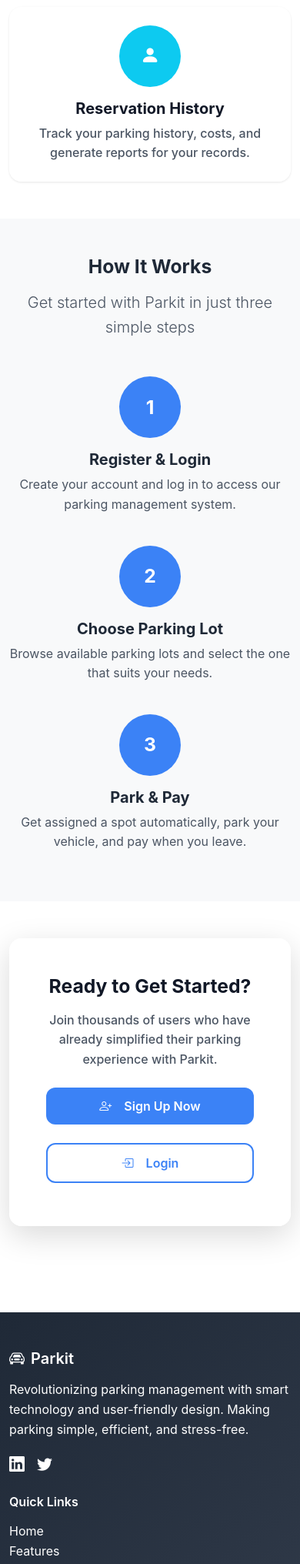
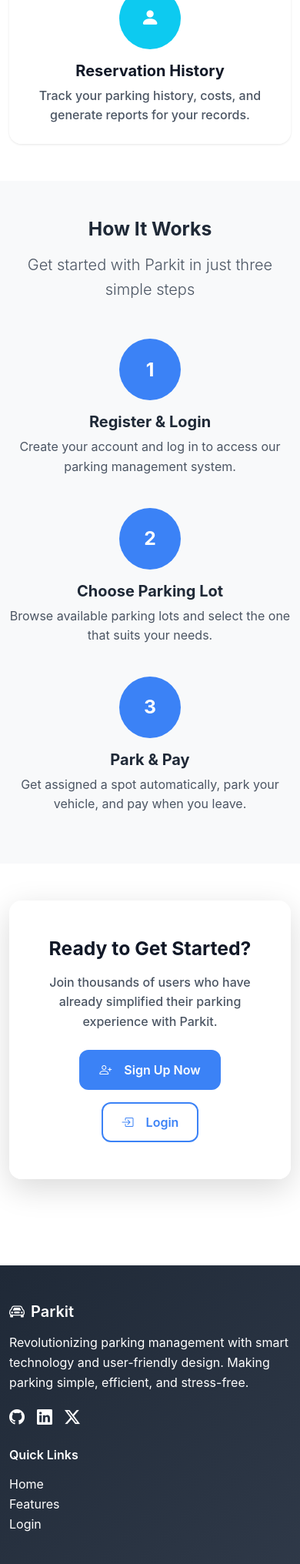
Before and after one commit to theshivam7/Parkit, a Flask app: page / in a window 390 px wide. Shown: the part 1760-3792 px from the top of the page at 77% size. Run offline with Flask 3, Linux system fonts and the light colour scheme; parts of the project's set-up code (start-up, migrations or seed data) failed here and were passed over; some libraries are stand-ins or nearby versions.

Commit message:
style: unify buttons, icons and footer links

```diff
--- a/static/css/style.css
+++ b/static/css/style.css
@@ -120,7 +120,7 @@ body {
     font-weight: 600;
     font-size: 1rem;
     transition: all 0.3s ease;
-    border: none;
+    border: 2px solid transparent;
     text-decoration: none;
     display: inline-flex;
     align-items: center;
@@ -268,7 +268,7 @@ body {
 
 .badge.bg-warning {
     background: var(--warning-color) !important;
-    color: white;
+    color: #1f2937;
 }
 
 .badge.bg-danger {
@@ -774,7 +774,7 @@ body {
 
 .badge.bg-warning {
     background: var(--warning-color) !important;
-    color: white;
+    color: #1f2937;
 }
 
 .badge.bg-danger {
@@ -859,18 +859,13 @@ body {
         font-size: 2rem;
     }
 
-    .btn {
-        width: 100%;
-        margin-bottom: 0.5rem;
-    }
-
     .card-body {
         padding: 1.5rem;
     }
 
     .table-responsive {
         border-radius: 16px;
-        overflow: hidden;
+        overflow-x: auto;
     }
 
     .parking-lot-card {
@@ -1038,3 +1033,19 @@ body {
 ::-webkit-scrollbar-thumb:hover {
     background: var(--primary-dark);
 }
+
+.btn.btn-sm {
+    padding: 0.4rem 0.75rem;
+    font-size: 0.875rem;
+    border-radius: 8px;
+}
+
+.btn.btn-outline-danger {
+    border-color: var(--danger-color);
+    color: var(--danger-color);
+}
+
+.btn.btn-outline-danger:hover {
+    background: var(--danger-color);
+    color: white;
+}
--- a/templates/base.html
+++ b/templates/base.html
@@ -5,8 +5,9 @@
     <meta name="viewport" content="width=device-width, initial-scale=1" />
     <title>{% block title %}Parkit - Smart Parking Management{% endblock %}</title>
     <link href="https://cdn.jsdelivr.net/npm/bootstrap@5.3.0/dist/css/bootstrap.min.css" rel="stylesheet" />
-    <link rel="stylesheet" href="https://cdn.jsdelivr.net/npm/bootstrap-icons@1.10.0/font/bootstrap-icons.css" />
+    <link rel="stylesheet" href="https://cdn.jsdelivr.net/npm/bootstrap-icons@1.11.3/font/bootstrap-icons.min.css" />
     <link rel="stylesheet" href="{{ url_for('static', filename='css/style.css') }}" />
+    <link rel="icon" type="image/svg+xml" href="{{ url_for('static', filename='favicon.svg') }}" />
     <style>
         :root {
             --primary-color: #3b82f6;
@@ -52,6 +53,7 @@
         }
 
         .navbar-nav-link {
+            text-decoration: none;
             font-weight: 500;
             color: var(--dark-color) !important;
             padding: 0.5rem 1rem !important;
@@ -71,7 +73,7 @@
             padding: 0.75rem 1.5rem;
             font-weight: 600;
             transition: all 0.2s ease;
-            border: none;
+            border: 2px solid transparent;
         }
 
         .btn-primary {
@@ -235,10 +237,6 @@
                 text-align: center;
             }
 
-            .btn {
-                width: 100%;
-                margin-bottom: 0.5rem;
-            }
         }
     </style>
 </head>
@@ -261,10 +259,10 @@
                     </li>
                     {% if not current_user.is_authenticated %}
                         <li class="nav-item">
-                            <a class="navbar-nav-link" href="#features">Features</a>
+                            <a class="navbar-nav-link" href="{{ url_for('index') }}#features">Features</a>
                         </li>
                         <li class="nav-item">
-                            <a class="navbar-nav-link" href="#how-it-works">How It Works</a>
+                            <a class="navbar-nav-link" href="{{ url_for('index') }}#how-it-works">How It Works</a>
                         </li>
                     {% else %}
                         {% if current_user.role == 'admin' %}
@@ -294,7 +292,7 @@
                             </a>
                             <ul class="dropdown-menu dropdown-menu-end" aria-labelledby="userDropdown">
                                 <li>
-                                    <a class="dropdown-item" href="{{ url_for('user_dashboard') }}">
+                                    <a class="dropdown-item" href="{{ url_for('dashboard') }}">
                                         <i class="bi bi-speedometer2 me-2"></i>Dashboard
                                     </a>
                                 </li>
@@ -370,29 +368,30 @@
                     <h5><i class="bi bi-car-front me-2"></i>Parkit</h5>
                     <p>Revolutionizing parking management with smart technology and user-friendly design. Making parking simple, efficient, and stress-free.</p>
                     <div class="d-flex gap-3">
-                         <a href="#" class="text-white"><i class="bi bi-linkedin fs-5"></i></a>
-                        <a href="#" class="text-white"><i class="bi bi-twitter fs-5"></i></a>
+                        <a href="https://github.com/theshivam7/Parkit" class="text-white" aria-label="GitHub"><i class="bi bi-github fs-5"></i></a>
+                        <a href="https://www.linkedin.com/in/theshivam7/" class="text-white" aria-label="LinkedIn"><i class="bi bi-linkedin fs-5"></i></a>
+                        <a href="https://x.com/thexshivam" class="text-white" aria-label="X"><i class="bi bi-twitter-x fs-5"></i></a>
                     </div>
                 </div>
                 <div class="col-lg-2 col-md-6 mb-4">
                     <h6>Quick Links</h6>
                     <ul class="list-unstyled">
                         <li><a href="{{ url_for('index') }}">Home</a></li>
-                        <li><a href="#features">Features</a></li>
+                        <li><a href="{{ url_for('index') }}#features">Features</a></li>
                         <li><a href="{{ url_for('login') }}">Login</a></li>
                     </ul>
                 </div>
                 <div class="col-lg-3 col-md-6 mb-4">
                     <h6>Support</h6>
                     <ul class="list-unstyled">
-                        <li><a href="#">Contact Us</a></li>
-                        <li><a href="#how-it-works">How It Works</a></li>
+                        <li><a href="mailto:22f3002256@ds.study.iitm.ac.in">Contact Us</a></li>
+                        <li><a href="{{ url_for('index') }}#how-it-works">How It Works</a></li>
                     </ul>
                 </div>
                 <div class="col-lg-3 col-md-6 mb-4">
                     <h6>Contact Info</h6>
                     <ul class="list-unstyled">
-                        <li><i class="bi bi-geo-alt me-2"></i>IIT Madras, Chennai – 600036, India</li>
+                        <li><i class="bi bi-geo-alt me-2"></i>IIT Madras, Chennai 600036, India</li>
                         <li><i class="bi bi-envelope me-2"></i>22f3002256@ds.study.iitm.ac.in</li>
                     </ul>
                 </div>
@@ -404,7 +403,9 @@
     </footer>
 
     <script src="https://cdn.jsdelivr.net/npm/bootstrap@5.3.0/dist/js/bootstrap.bundle.min.js"></script>
-    <script src="https://cdn.jsdelivr.net/npm/chart.js"></script>
+    <script src="https://cdn.jsdelivr.net/npm/chart.js@4.4.1/dist/chart.umd.min.js"></script>
     <script src="{{ url_for('static', filename='js/charts.js') }}"></script>
+    <script src="{{ url_for('static', filename='js/app.js') }}"></script>
+    {% block scripts %}{% endblock %}
 </body>
 </html>
--- a/templates/index.html
+++ b/templates/index.html
@@ -133,7 +133,7 @@
     </div>
 </section>
 
-<section class="py-5 bg-light" aria-labelledby="how-it-works-heading">
+<section id="how-it-works" class="py-5 bg-light" aria-labelledby="how-it-works-heading">
     <div class="container">
         <div class="text-center mb-5">
             <h2 id="how-it-works-heading" class="fw-bold mb-3">How It Works</h2>
@@ -219,7 +219,7 @@
 document.addEventListener('DOMContentLoaded', function() {
     'use strict';
 
-    const anchorLinks = document.querySelectorAll('a[href^="#"]');
+    const anchorLinks = document.querySelectorAll('a[href^="#"]:not([href="#"])');
 
     anchorLinks.forEach(function(anchor) {
         anchor.addEventListener('click', function(event) {
```
Also changed, not shown: static/favicon.svg (added).
